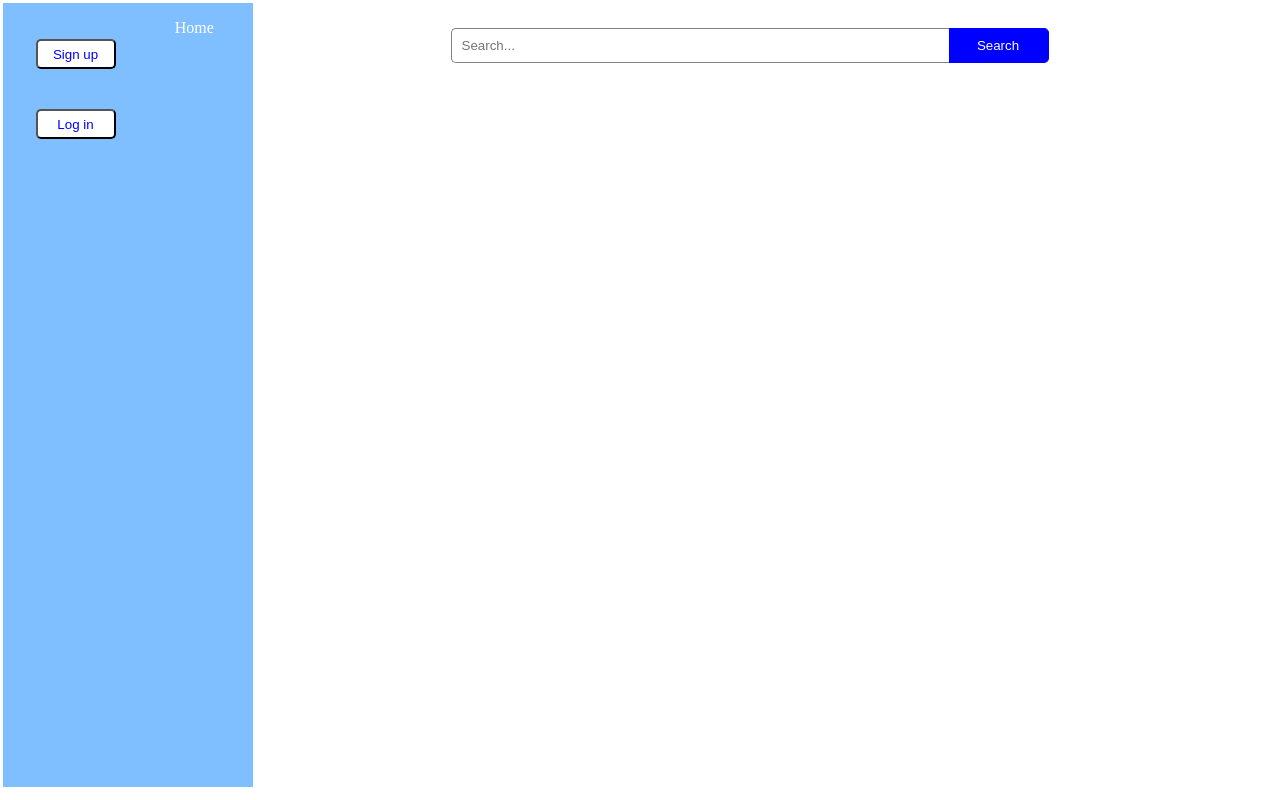
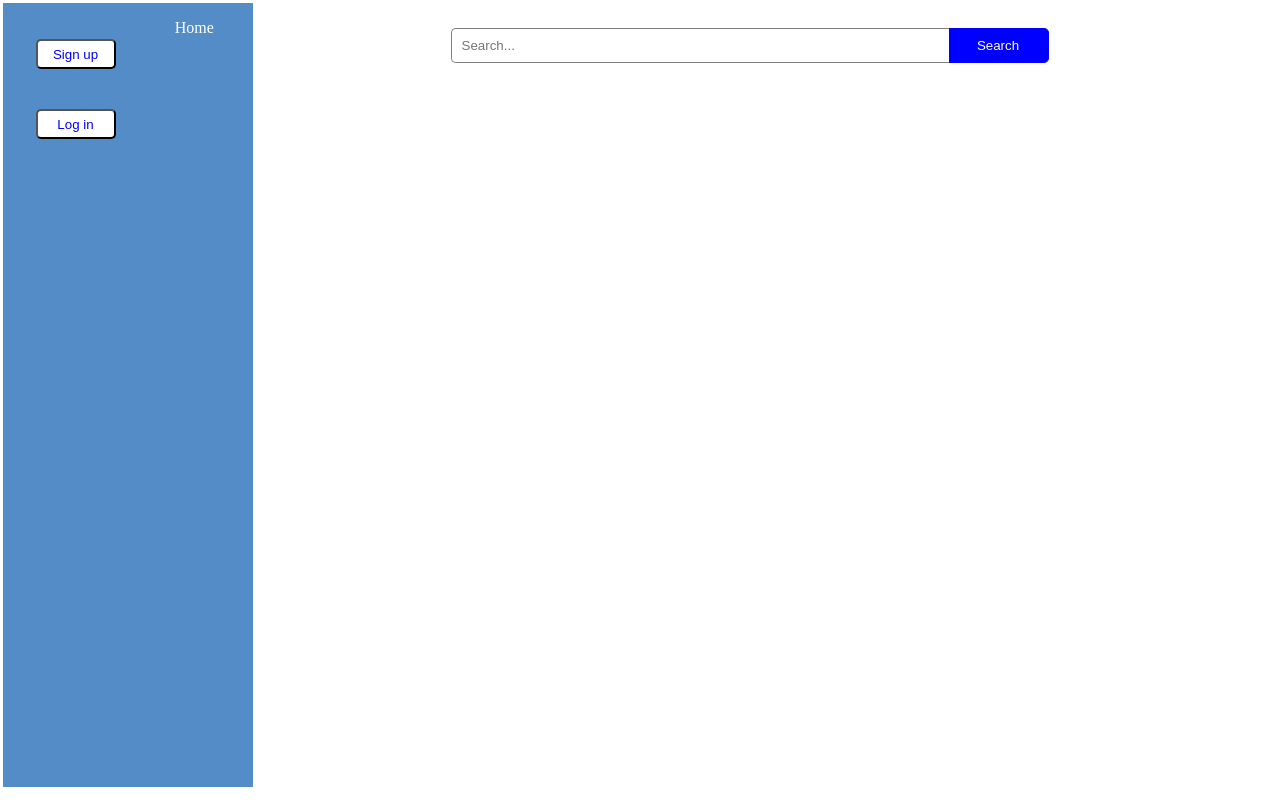
Before and after one commit to DITTeamProject/Movie_Rental_Management_System, a PHP site: page /View/Index/index_html_template.php in a window 1280 px wide. Run offline with PHP 8.4, Linux system fonts and the light colour scheme; data that the repository does not hold is empty.

Commit message:
Update index_style.css

```diff
--- a/Style/index_style.css
+++ b/Style/index_style.css
@@ -55,7 +55,7 @@ div.Menu {
 	float: left;
 	width: 250px;
 	height: 100%;
-	background-color: #80bfff;
+	background-color: #538cc6;
 	color: white;
 	margin: 0px;
 	padding: 0px;
```
